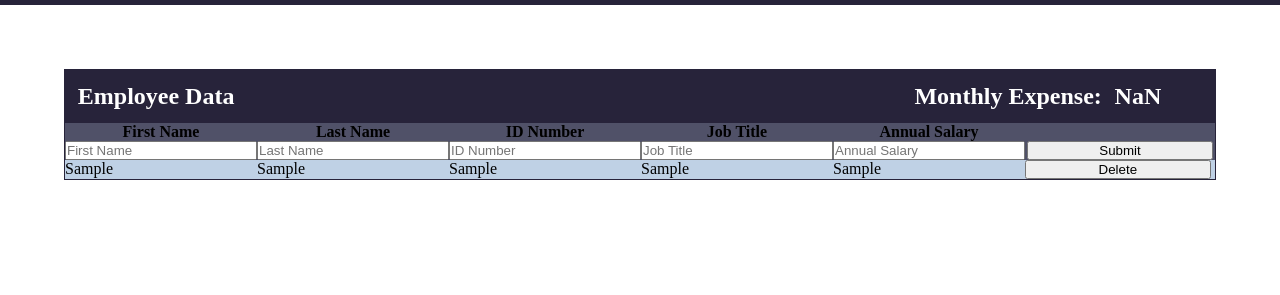
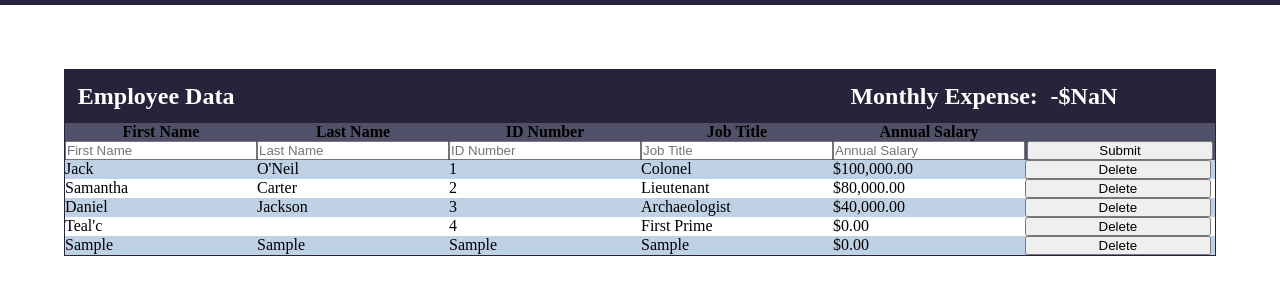
Before and after one commit to johnturner4004/weekend-jquery-salary-calculator, a plain HTML site: page index.html in a window 1280 px wide. Both pictures are taken after typing "Sample", "Sample", "Sample", "Sample", "Sample" into the empty fields and a click on the button "Submit". Shown: the part 137-432 px from the top of the page. Drawn offline with Linux system fonts and the light colour scheme.

Commit message:
this will add some formatting for currency and added a test array to demonstrat functionality with

```diff
--- a/client.js
+++ b/client.js
@@ -2,15 +2,22 @@ $(document).ready(onReady);
 
 function onReady() {
   console.log('JQ');
-  // A 'Submit' button should collect the form information
   $('.submit').on('click', addEmployee);
   $('.tableSec__table__tbody').on('click', '#del', deleteItem);
+  updateDisp();
 }
 
-// ARRAY The application should have an input form that collects _employee first name, last name, ID number, job title, annual salary_.
-//store the information to calculate monthly costs
+let testArr = [
+  {firstName: 'Jack', lastName: 'O\'Neil', idNumber: 0001, jobTitle: 'Colonel', annualSalary: 100000},
+  {firstName: 'Samantha', lastName: 'Carter', idNumber: 0002, jobTitle: 'Lieutenant', annualSalary:  80000},
+  {firstName: 'Daniel', lastName: 'Jackson', idNumber: 0003, jobTitle: 'Archaeologist', annualSalary: 40000},
+  {firstName: 'Teal\'c', lastName: '', idNumber: 0004, jobTitle: 'First Prime', annualSalary: 0000}
+]
+
 let employee = [];
 let monthlyTot = 0;
+
+employee = employee.concat(testArr);
 
 function addEmployee() {
   console.log('addEmployee');
@@ -19,22 +26,14 @@ function addEmployee() {
   let idNumber = $('#in-id-number').val();
   let jobTitle = $('#in-job-title').val();
   let annualSalary = $('#in-annual-salary').val();
-  // console.log(firstName);
-  // console.log(lastName);
-  // console.log(idNumber);
-  // console.log(jobTitle);
-  // console.log(annualSalary);
   if (idNumber === undefined || idNumber === '') {
     alert('Must have an id number.')
     return
   }
 
   for (let i = 0; i < employee.length; i++) {
-    // console.log(i);
-    // console.log(employee[i].id);
     if (idNumber === employee[i].id) {
       alert('ID numbers must be unique');
-      // console.log('found');
       clear();
       return;
     }
@@ -44,35 +43,27 @@ function addEmployee() {
   employee.push({
     firstName: firstName,
     lastName: lastName,
-    id: idNumber,
+    idNumber: idNumber,
     jobTitle: jobTitle,
     annualSalary: annualSalary
   });
-  //console.log(employee);
   updateDisp();
   clear();
 }
 
-//append information to the DOM and clear the input fields
-//Using the stored information, calculate monthly costs and append this to the to DOM.
 function updateDisp() {
   $('.tableSec__table__tbody').empty();
   monthlyTot = 0;
   for (let i = 0; i < employee.length; i++) {
-    $('.tableSec__table__tbody').append(`<tr><td>${employee[i].firstName}</td><td>${employee[i].lastName}</td><td class="id">${employee[i].id}</td><td>${employee[i].jobTitle}</td><td>${employee[i].annualSalary}</td><td><button id="del">Delete</button></td></tr>`);
+    $('.tableSec__table__tbody').append(`<tr><td>${employee[i].firstName}</td><td>${employee[i].lastName}</td><td class="id">${employee[i].idNumber}</td><td>${employee[i].jobTitle}</td><td>${currency(employee[i].annualSalary).format()}</td><td><button id="del">Delete</button></td></tr>`);
     monthlyTot += employee[i].annualSalary / 12;
   }
-  $('.tableSec__title__total').html(`${monthlyTot}`);
+  $('.tableSec__title__total').html(`${currency(monthlyTot).format()}`);
   if (monthlyTot > 20000) {
     $('.tableSec__title__total').css('color', 'red');
   } else {
     $('.tableSec__title__total').css('color', '#fff');
-
   }
-}
-
-{
-  /* <th><td>${firstName}</td><td>${lastName}</td><td>${idNumber}</td><td>${jobTitle}</td><td>${annualSalary}</td></th> */
 }
 
 function clear() {
@@ -84,42 +75,8 @@ function clear() {
 }
 
 function deleteItem() {
-  console.log('delete');
   let thisId = $(this).closest('tr').children('td.id').text();
-  console.log(thisId);
   let index = employee.findIndex(number => number.id === thisId);
-  console.log(index);
-
-  console.log(employee);
   employee.splice(index, 1);
-  console.log(employee);
   updateDisp();
-
-
-  //let index = employee.id.indexOf(thisId);
-  //console.log(index);
-
-  // let hello = [{name: 'John', age: 34}, {name: 'Matt', age: 33}];
-  // let i = hello.findIndex(index => index.age === 34);
-  // console.log('i:',i);
-
-
-
-  //$(this).closest('tr').children('td.two').text();
 }
-
-
-
-
-
-
-
-
-
-//If the total monthly cost exceeds $20,000, add a red background color to the total monthly cost.
-
-// Create a delete button that removes an employee from the DOM.
-
-//For Base mode, it does **not** need to remove that Employee's salary from the reported total.
-
-// Once the employee is deleted, update the total spend on salaries account for this employee's removal. This will require that the logic knows which element was removed. You will need to use `.text()` as a getter or look into jQuery's `.data()` function. This is tricky!
--- a/index.html
+++ b/index.html
@@ -6,6 +6,7 @@
   <meta http-equiv="X-UA-Compatible" content="IE=edge">
   <meta name="viewport" content="width=device-width, initial-scale=1.0">
   <link rel="stylesheet" href="styles.css">
+  <script src="currency.min.js"></script>
   <script src="jquery-3.6.0.min.js"></script>
   <script src="client.js"></script>
   <title>Document</title>
--- a/styles.scss
+++ b/styles.scss
@@ -25,12 +25,12 @@
     }
 
     &__monthlyTotal {
-      width: 35vw;
+      width: 30vw;
       text-align: right;
     }
 
     &__total {
-      width: 5vw;
+      width: 10vw;
       padding-left: 1vw;
     }
 
@@ -62,7 +62,6 @@
           border: none;
         }
         border: none;
-        //background-color: $secondary-color;
       }
 
       tr:nth-child(even) {
```
Also changed, not shown: styles.css, 1 other file.
